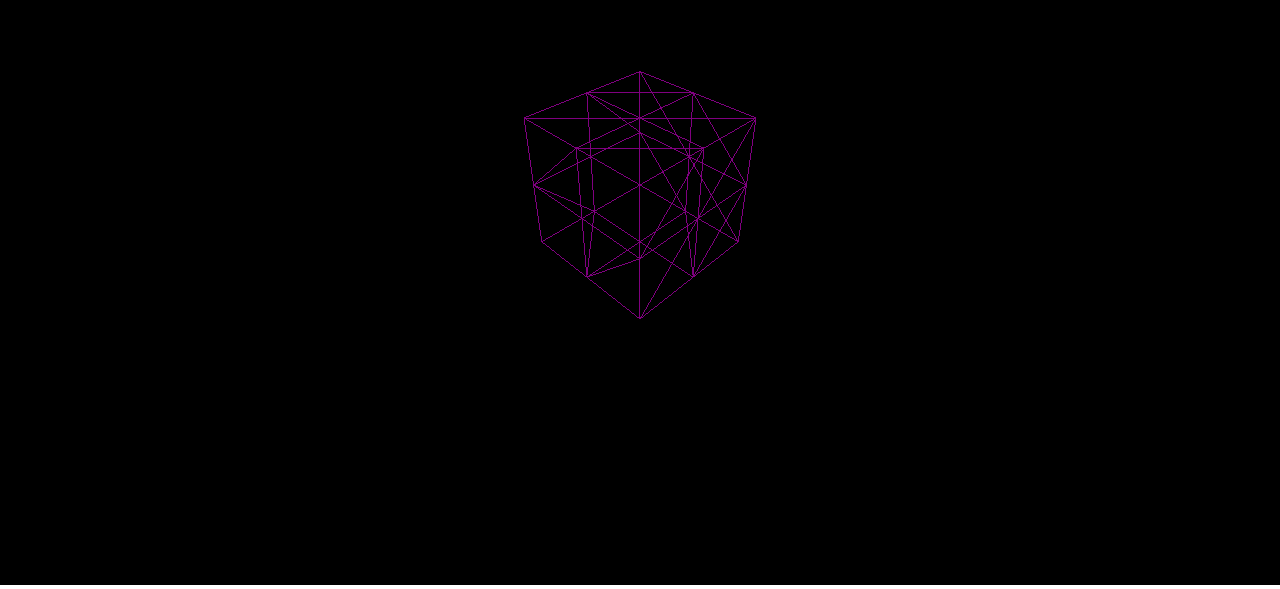
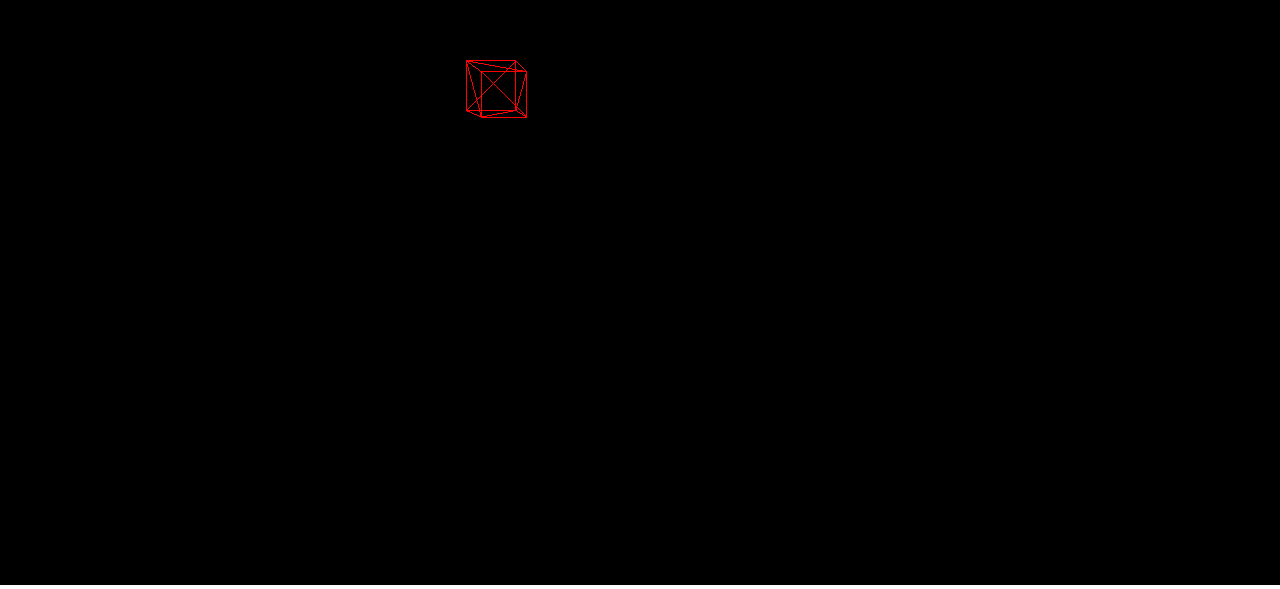
Before and after one commit to mohammadufo/three-practice, a website built with Vite: page vite-project/index.html in a window 1280 px wide. Shown: the part 215-804 px from the top of the page. Built offline with nearby package versions, Linux system fonts and the light colour scheme.

Commit message:
transform objects

```diff
--- a/vite-project/index.html
+++ b/vite-project/index.html
@@ -8,7 +8,9 @@
   </head>
   <body>
     <div id="app"></div>
-    <canvas class="draw"></canvas>
-    <script type="module" src="/main.js"></script>
+    <!-- <canvas class="draw"></canvas> -->
+    <canvas class="webgl"></canvas>
+    <!-- <script type="module" src="/main.js"></script> -->
+    <script type="module" src="/script.js"></script>
   </body>
 </html>
--- a/vite-project/main.js
+++ b/vite-project/main.js
@@ -20,6 +20,12 @@ window.addEventListener('resize', () => {
 
 //* Create geometry and material for the shape
 const geometry = new THREE.BoxGeometry(1, 1, 1, 2, 2, 2)
+// const geometry = new THREE.BufferGeometry()
+// const verticesArray = new Float32Array([0, 0, 0, 0, 1, 0, 1, 0, 0])
+
+// const positionAttribute = new THREE.BufferAttribute(verticesArray, 3)
+// geometry.setAttribute('position', positionAttribute)
+
 const material = new THREE.MeshBasicMaterial({
   color: 'purple',
   wireframe: true,
--- /dev/null
+++ b/vite-project/script.js
@@ -0,0 +1,39 @@
+import './style.css'
+
+import * as THREE from 'three'
+
+const canvas = document.querySelector('canvas.webgl')
+
+//* Scene
+const scene = new THREE.Scene()
+
+//* Object
+const geometry = new THREE.BoxGeometry()
+const material = new THREE.MeshBasicMaterial({
+  color: 'red',
+  wireframe: true,
+})
+const mesh = new THREE.Mesh(geometry, material)
+mesh.position.z = -4
+
+scene.add(mesh)
+
+//* Camera
+const sizes = {
+  width: window.innerWidth,
+  height: window.innerHeight,
+}
+const camera = new THREE.PerspectiveCamera(75, sizes.width / sizes.height)
+camera.position.z = 7
+camera.position.y = -2
+camera.position.x = 3
+scene.add(camera)
+
+console.log(mesh.position.distanceTo(camera.position))
+
+//* Renderer
+const renderer = new THREE.WebGLRenderer({
+  canvas,
+})
+renderer.setSize(sizes.width, sizes.height)
+renderer.render(scene, camera)
```
